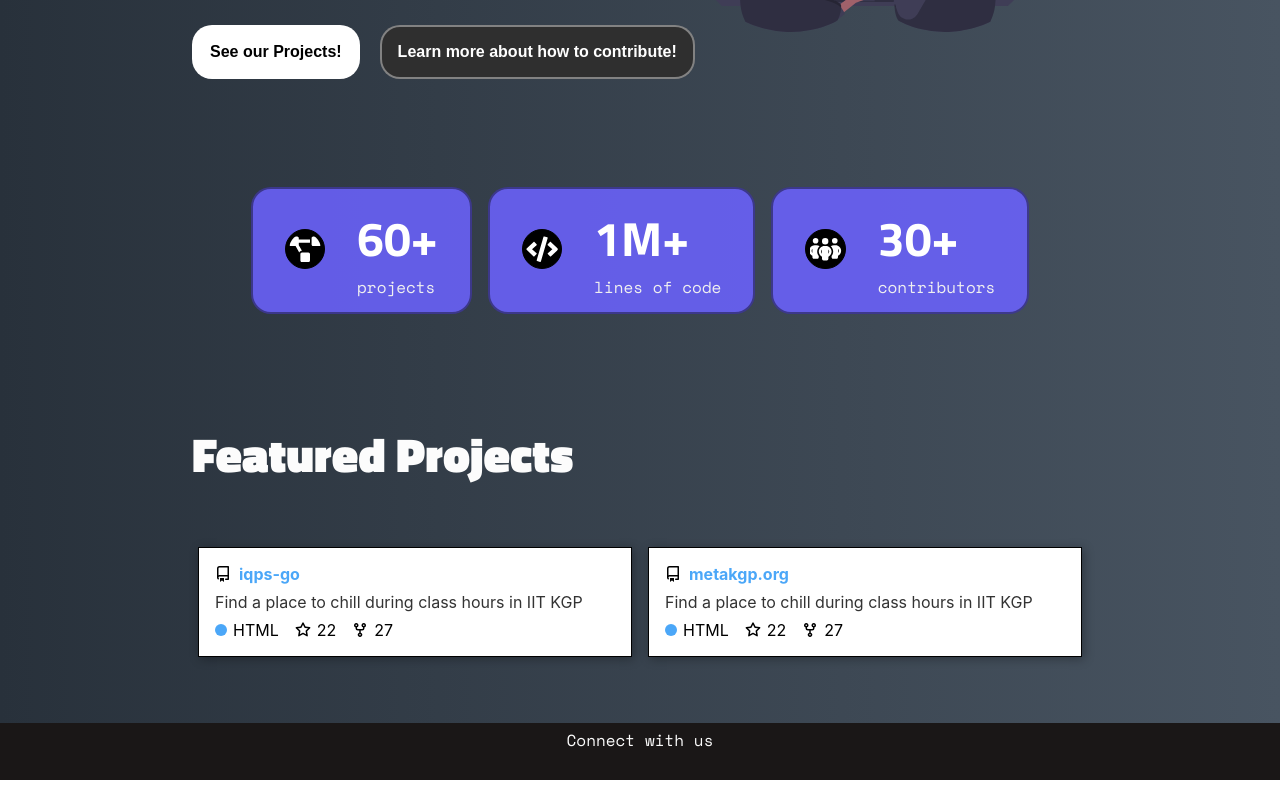
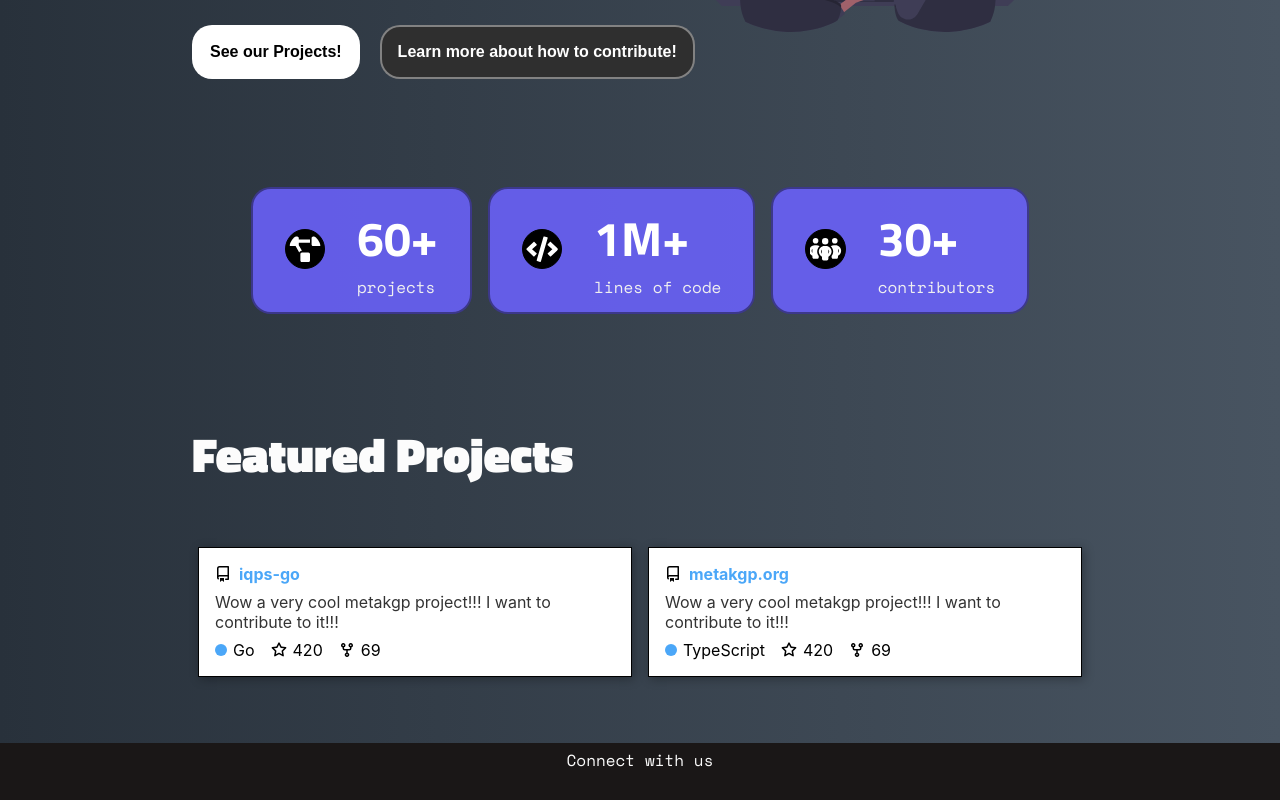
Before and after one commit to metakgp/metakgp.org, a React (Vite) app: page /about in a window 1280 px wide. Shown: the part 488-1288 px from the top of the page. Built offline with nearby package versions, Linux system fonts and the light colour scheme; no server answers.

Commit message:
feat(api): add dummy api calls to fetch dummy data because i don't want to rate limited again

```diff
--- a/src/components/GithubCard.tsx
+++ b/src/components/GithubCard.tsx
@@ -1,13 +1,8 @@
 import React, { useEffect, useState } from "react";
 import "../styles/components/RepoCard.css";
 import useCache from "../hooks/Cache";
-
-interface RepoData {
-  description: string;
-  language: string;
-  stars: number;
-  forks: number;
-}
+import { RepoData } from "../utils/types";
+import { RepoMap } from "../utils/dummyData";
 
 const RepoCard = ({ repoName }: { repoName: string }) => {
   const { data, isCached, setCache } = useCache(`${repoName}_data`, 60 * 60 * 1000);
@@ -32,14 +27,20 @@ const RepoCard = ({ repoName }: { repoName: string }) => {
       })
   }
 
+  const fetchDummyData = () => {
+    const data = JSON.parse(RepoMap[`${repoName}_data`])
+    setRepoData(data);
+    setCache(data);
+  }
+
   useEffect(() => {
     if (!isCached) {
       console.log("isCatched = ", isCached);
-      fetchData();
+      fetchDummyData();
+      // fetchData();
     } else {
       setRepoData(data!);
       console.log(data);
-      console.log(localStorage.getItem("chillzone_data_time"));
     }
   }, [isCached]);
 
--- a/src/pages/Projects.tsx
+++ b/src/pages/Projects.tsx
@@ -1,10 +1,20 @@
-import { useEffect, useState } from "react";
+import { useContext, useEffect, useState } from "react";
 import RepoCard from "../components/GithubCard";
 import CardGrid from "../sections/CardGrid";
 import useCache from "../hooks/Cache";
+import { dummyRepoList } from "../utils/dummyData";
+
+interface RepoData {
+  description: string;
+  language: string;
+  stars: number;
+  forks: number;
+}
 
 const Projects = () => {
   const [repoList, setRepoList] = useState<string[]>([]);
+  const [languages, setLanguages] = useState<string[]>([]);
+  const [selectedLanguage, setSelectedLanguage] = useState<string>("");
   const { data, isCached, setCache } = useCache("repo_list", 60 * 60 * 60 * 1000);
 
   const fetchData = () => {
@@ -17,17 +27,44 @@ const Projects = () => {
       })
   };
 
+  const fetchDummyData = () => {
+    const data = JSON.parse(dummyRepoList)
+    setCache(data);
+    setRepoList(data)
+  }
+
   useEffect(() => {
     if (isCached) {
       setRepoList(data!);
     } else {
-      fetchData();
+      // fetchData();
+      fetchDummyData();
     }
+  }, [isCached]);
+
+  useEffect(() => {
+    const repoData = repoList
+      .map(name => JSON.parse(localStorage.getItem(`${name}_data`)!))
+      .filter(Boolean);
+
+    const allLanguages = [...new Set(repoData.map(repo => repo.language).filter(Boolean))];
+
+    setLanguages([...allLanguages]);
+  }, [repoList]);
+
+  const filteredRepos = repoList.filter(name => {
+    const repoData: RepoData = JSON.parse(localStorage.getItem(`${name}_data`)!);
+    return selectedLanguage === "" || repoData.language === selectedLanguage;
   })
 
   return (
     <div className="page-container">
-      <CardGrid names={repoList} displayMode="all" />
+      <select onChange={(e) => setSelectedLanguage(e.target.value)} value={selectedLanguage}>
+        {languages.map(lang => (
+          <option key={lang} value={lang}>{lang}</option>
+        ))}
+      </select>
+      <CardGrid names={filteredRepos} displayMode="all" />
     </div>
   )
 }
--- /dev/null
+++ b/src/utils/dummyData.ts
@@ -0,0 +1,20 @@
+import { dummyData, RepoData } from "./types"
+
+const repoList = ["metakgp.org", "events-board", "iqps-go", "gyft", "mftp", "travel-buddy", "wimp", "society-table", "metakgp-wiki", "chillzone", "heimdall", "odins-wault", "mfins", "naarad", "naarad-ntfy", "metaploy", "slack-invite", "dob", "gyfe", "iitkgp-erp-login-pypi", "kronos", "README.md", "slack-archive", "iitkpg-erp-auto-login", "Dynac", "hermes"]
+
+const languages = ["TypeScript", "Javascript", "Python", "HTML", "Go", "Dockerfile", "Shell", "CSS", "Rust", "PHP"]
+
+let repoData: dummyData = {}
+
+repoList.forEach(repo => {
+  const randomData: RepoData = {
+    language: languages[Math.floor(Math.random() * (languages.length))],
+    description: "Wow a very cool metakgp project!!! I want to contribute to it!!!",
+    stars: 420,
+    forks: 69
+  }
+  repoData[`${repo}_data`] = JSON.stringify(randomData);
+})
+
+export const dummyRepoList = JSON.stringify(repoList);
+export const RepoMap = repoData;
--- /dev/null
+++ b/src/utils/types.ts
@@ -0,0 +1,10 @@
+export interface RepoData {
+  description: string;
+  language: string;
+  stars: number;
+  forks: number;
+}
+
+export interface dummyData {
+  [key: string]: string;
+}
```
